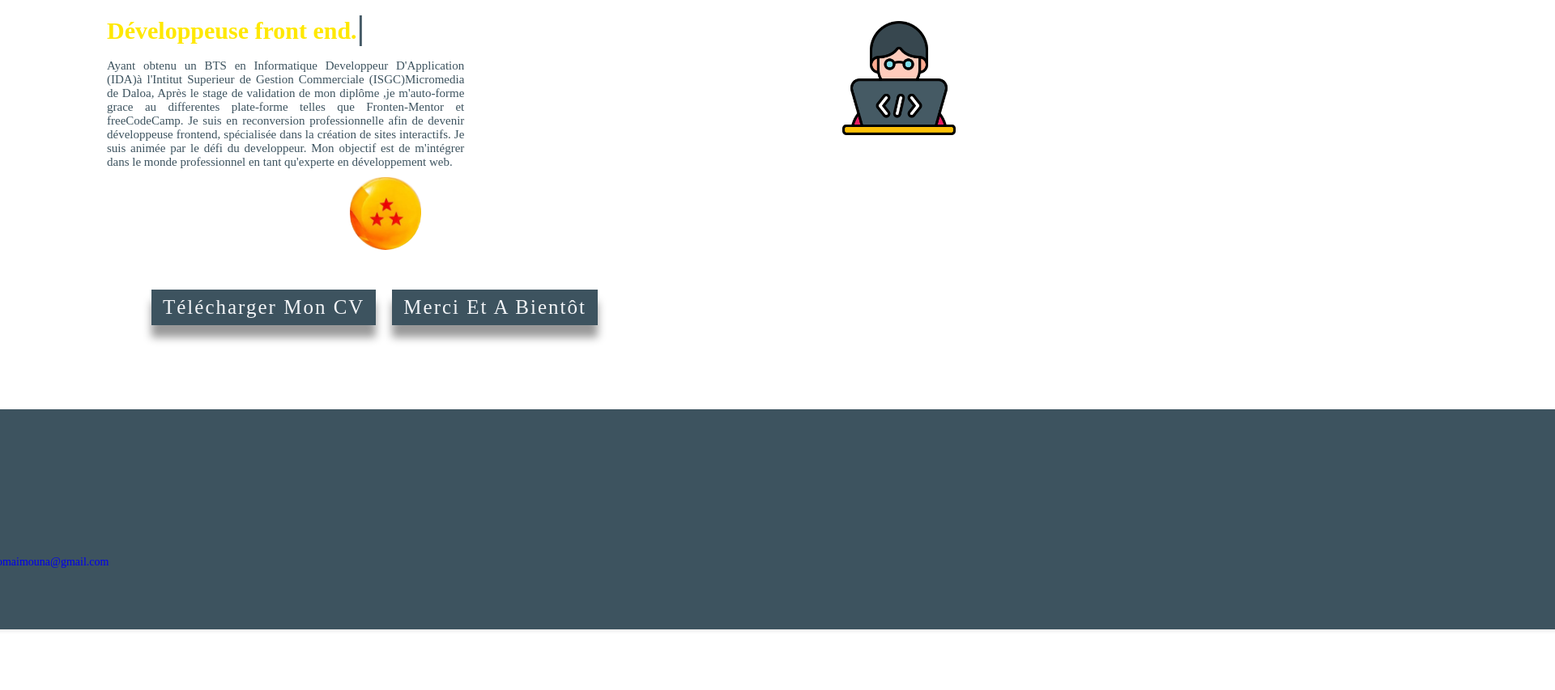
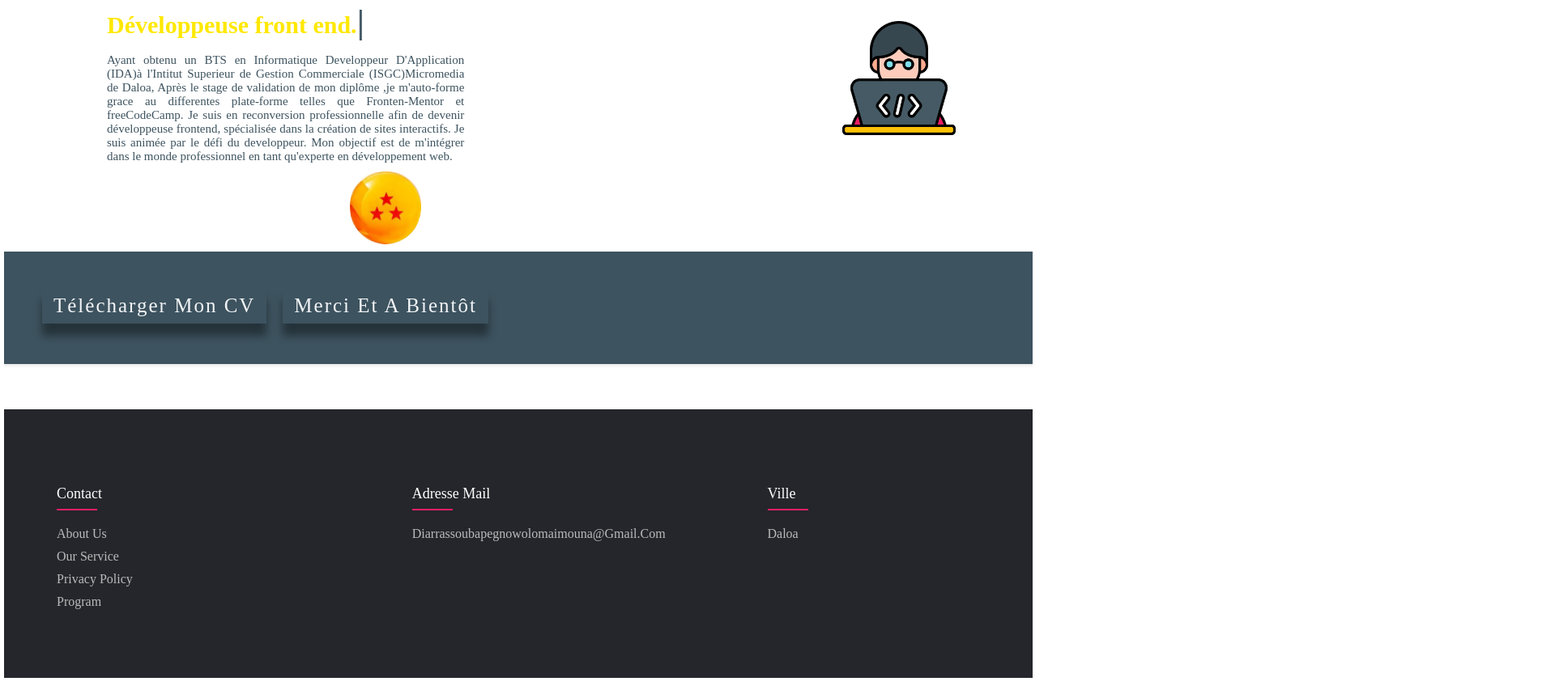
Before and after one commit to diarrassouba1/projet-1, a plain HTML site: page index.html in a window 1280 px wide. Shown: the part 304-1157 px from the top of the page at 81% size, 1920 px wide, since content can reach past the window. Before the commit the page ends 1097 px from the top, so only its background shows below. Drawn offline with nearby package versions, Linux system fonts and the light colour scheme.

Commit message:
Update styles.css

```diff
--- a/styles.css
+++ b/styles.css
@@ -206,16 +206,20 @@ button:hover{
 
 }
 
-footer{
-    background-color: #3d535f;
+
+    .foot {
+        background-color: #3d535f;
     width: 250%;
+
     padding: 5px;
     margin-left: -140px;
     box-shadow: 0 2px 4px rgba(0, 0, 0, 0.1);
     border-radius: 10px 10px;
+    }
 
 
-}
+
+
 
 .cra img{
     position: relative;
@@ -231,6 +235,84 @@ footer{
 
 }
 
+.contener{
+    max-width: 1170px;
+    margin: auto;
+}
+
+.row{
+    display:flex;
+    flex-wrap: wrap;
+    justify-content: space-between;
+
+
+}
+
+.footer{
+    background-color: #24262b;
+    padding: 70px 0;
+}
+
+.footer-col{
+    width: 25%;
+    padding: 0 15px;
+
+}
+.footer-col h4{
+    font-size: 18px;
+    color: #ffffff;
+    text-transform: capitalize;
+    margin-bottom: 30px;
+    font-weight: 500;
+    position:relative
+}
+
+.footer-col  ul li:not(:last-child){
+    margin-bottom: 10px;
+
+}
+
+.footer-col ul li a{
+    font-size: 16px;
+    text-transform: capitalize;
+    text-decoration: none;
+    color: #ffffff;
+    font-weight: 300;
+    color: #bbbbbb;
+    display: block;
+    transition: all 0.3s ease;
+}
+
+.footer-col ul li a:hover{
+    color:#ffffff;
+    padding-left: 10px;
+
+}
+.footer-col h4::before{
+    content: '';
+    position: absolute;
+    left: 0;
+    bottom: -10px;
+    background-color: #e91e63;
+    height: 2px;
+    box-sizing: border-box;
+    width: 50px;
+
+}
+
+@media(max-width:767px){
+    .footer-col{
+        width: 50%;
+        margin-bottom:30px ;
+    }
+}
+@media(max-width:574px){
+    .footer-col{
+        width: 100%;
+
+    }
+}
+
 @keyframes beforeAnime{
     50%{
         right: -13%;
```
